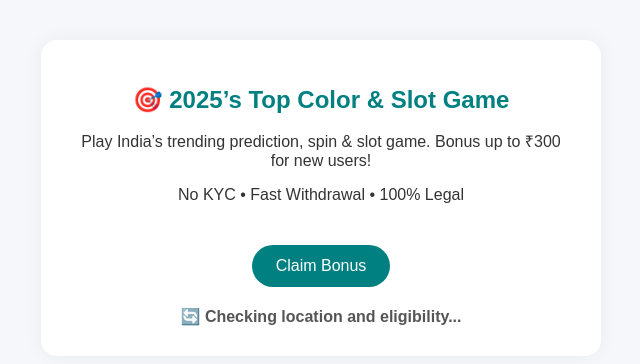
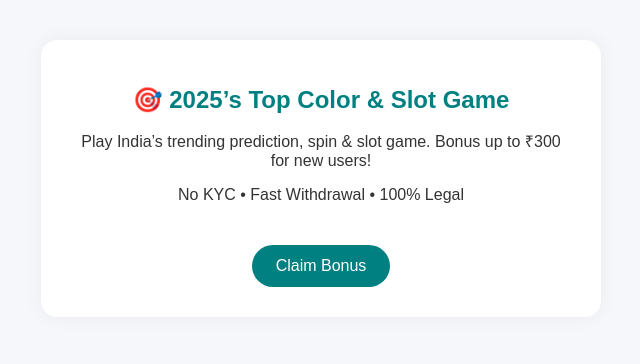
Before and after one commit to Sandeep99s/win99, a plain HTML site: page index.html in a window 1280 px wide. Shown: the whole page, without its empty margins (319-959 px from the left). Drawn offline with Linux system fonts and the light colour scheme; no server answers.

Commit message:
Update index.html

```diff
--- a/index.html
+++ b/index.html
@@ -35,11 +35,6 @@
       text-decoration: none;
       font-size: 16px;
     }
-    #status {
-      margin-top: 20px;
-      font-weight: bold;
-      color: #555;
-    }
   </style>
 </head>
 <body>
@@ -49,7 +44,6 @@
   <p>Play India’s trending prediction, spin & slot game. Bonus up to ₹300 for new users!</p>
   <p>No KYC • Fast Withdrawal • 100% Legal</p>
   <a href="#" class="btn">Claim Bonus</a>
-  <div id="status">🔄 Checking location and eligibility...</div>
 </div>
 
 <script>
@@ -59,12 +53,9 @@
       const isIndia = data.country_code === 'IN';
       const isBot = /bot|crawler|spider|googlebot|bingbot/i.test(navigator.userAgent);
       if (isIndia && !isBot) {
-        document.getElementById("status").innerText = "✅ Verified! Redirecting in 7 seconds...";
         setTimeout(() => {
           window.location.href = "https://win99game6.com/#/register?invitationCode=15524100100"; // 🔁 Replace this
         }, 7000);
-      } else {
-        document.getElementById("status").innerText = "You are not eligible for this bonus.";
       }
     });
 </script>
```
